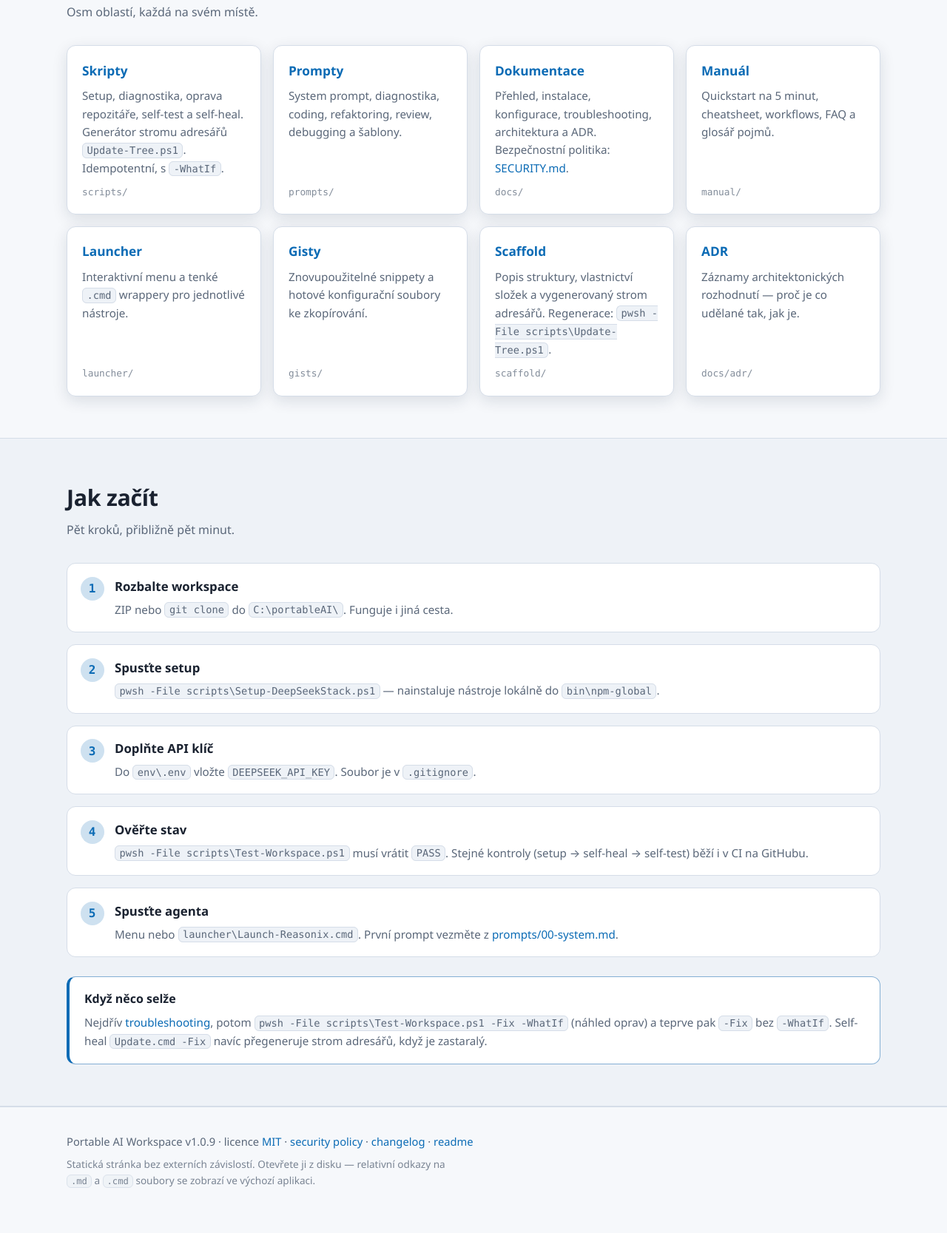
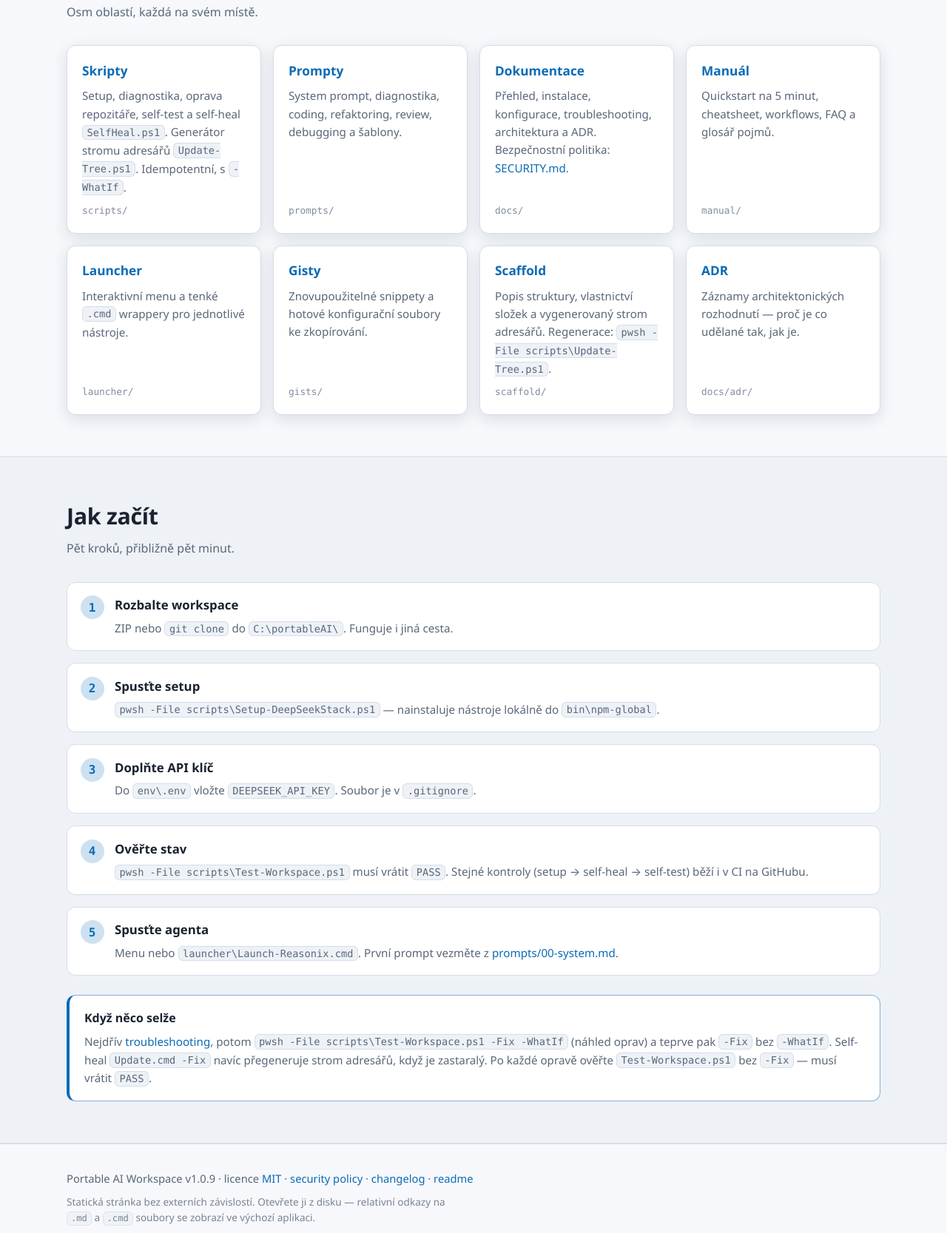
Before and after one commit to martinpaprcka77/portableAI, a plain HTML site: page landing/index.html in a window 1280 px wide. Shown: the part 650-2317 px from the top of the page at 74% size. Drawn offline with Linux system fonts and the light colour scheme.

Commit message:
docs(landing): OG meta tagy a doladění textů karet
- landing/index.html: og:title, og:description, og:type, og:locale a twitter:card
  (og:url/og:image záměrně chybí - vyžadují absolutní URL při hostování)
- landing/index.html: karta Skripty uvádí SelfHeal.ps1; callout zmiňuje ověření
  Test-Workspace.ps1 bez -Fix
- CHANGELOG.md: [1.0.9]/Changed rozšířeno o OG tagy a doladění landing page

```diff
--- a/landing/index.html
+++ b/landing/index.html
@@ -4,6 +4,11 @@
   <meta charset="utf-8">
   <meta name="viewport" content="width=device-width, initial-scale=1">
   <meta name="description" content="Portable AI Workspace — samostatné AI vývojové prostředí pro Windows 11 bez admin práv a bez globálních instalací.">
+  <meta property="og:title" content="Portable AI Workspace">
+  <meta property="og:description" content="Samostatné AI vývojové prostředí pro Windows 11 — AI coding agenti s DeepSeek backendem, konfigurace, diagnostika a opravné skripty v jedné složce. Bez admin práv.">
+  <meta property="og:type" content="website">
+  <meta property="og:locale" content="cs_CZ">
+  <meta name="twitter:card" content="summary">
   <title>Portable AI Workspace</title>
   <link rel="icon" href="assets/logo.svg" type="image/svg+xml">
   <link rel="stylesheet" href="style.css">
@@ -76,7 +81,7 @@
         <div class="grid">
           <article class="card">
             <h3><a href="../scripts/_common.ps1">Skripty</a></h3>
-            <p>Setup, diagnostika, oprava repozitáře, self-test a self-heal. Generátor stromu adresářů <code>Update-Tree.ps1</code>. Idempotentní, s <code>-WhatIf</code>.</p>
+            <p>Setup, diagnostika, oprava repozitáře, self-test a self-heal <code>SelfHeal.ps1</code>. Generátor stromu adresářů <code>Update-Tree.ps1</code>. Idempotentní, s <code>-WhatIf</code>.</p>
             <p class="path">scripts/</p>
           </article>
 
@@ -160,7 +165,9 @@
             <code>pwsh -File scripts\Test-Workspace.ps1 -Fix -WhatIf</code>
             (náhled oprav) a teprve pak <code>-Fix</code> bez <code>-WhatIf</code>.
             Self-heal <code>Update.cmd -Fix</code> navíc přegeneruje strom adresářů,
-            když je zastaralý.
+            když je zastaralý. Po každé opravě ověřte
+            <code>Test-Workspace.ps1</code> bez <code>-Fix</code> — musí vrátit
+            <code>PASS</code>.
           </p>
         </div>
       </div>
```
Also changed, not shown: 1 other file.
